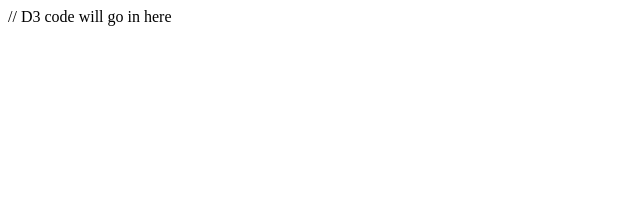
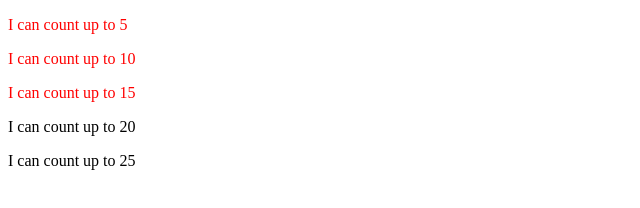
Before and after one commit to jbberler/d3_tutorial, a plain HTML site: page index.html in a window 1280 px wide. Shown: the whole page, without its empty margins (0-640 px from the left). Drawn offline with Linux system fonts and the light colour scheme.

Commit message:
Ability to select data and modify style value

```diff
--- a/index.html
+++ b/index.html
@@ -6,8 +6,28 @@
 		<script type="text/javascript" src="d3-master/d3.js"></script>
 	</head>
 	<body>
-		<script type="text/javascript"></script>
-			// D3 code will go in here
+		<script type="text/javascript">
+
+			var dataset = [ 5, 10, 15, 20, 25 ];
+
+			d3.select("body")
+			.selectAll("p")
+			.data(dataset).enter()
+			.append("p")
+			.text(function(d) { return "I can count up to " + d; })
+			.style("color", function(d) {
+				if(d > 15){
+					return("black");
+				} else {
+					return("red");
+				}
+			});
+
+		</script>
+
+
+
+		<script>document.write('<script src="http://' + (location.host || 'localhost').split(':')[0] + ':35729/livereload.js?snipver=1"></' + 'script>')
 		</script>
 	</body>
 </html>
```
